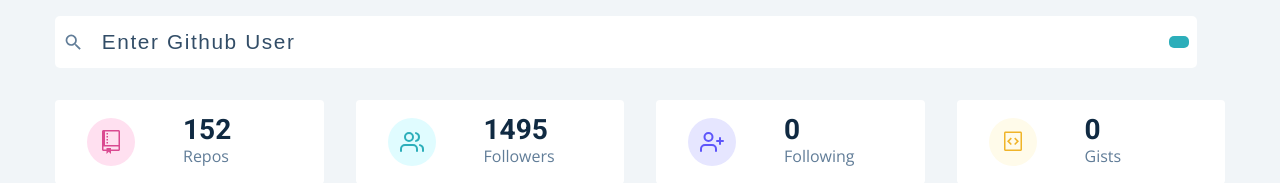
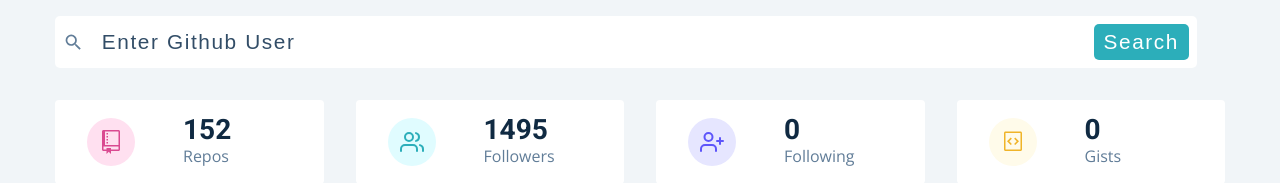
Before and after one commit to MuhammadTurkmen/Search-Github-Users-React, a React (Create React App) app: page / in a window 1280 px wide. Shown: the top 183 px of the page. Built offline with nearby package versions, Linux system fonts and the light colour scheme.

Commit message:
adding button type

```diff
--- a/src/components/Search.js
+++ b/src/components/Search.js
@@ -14,7 +14,7 @@ const Search = () => {
         <div className='form-control'>
           <MdSearch />
           <input type='text' placeholder='enter github user'/>
-          <button type='submit'></button>
+          <button type='submit'>search</button>
         </div>
       </form>
     </Wrapper>
```
